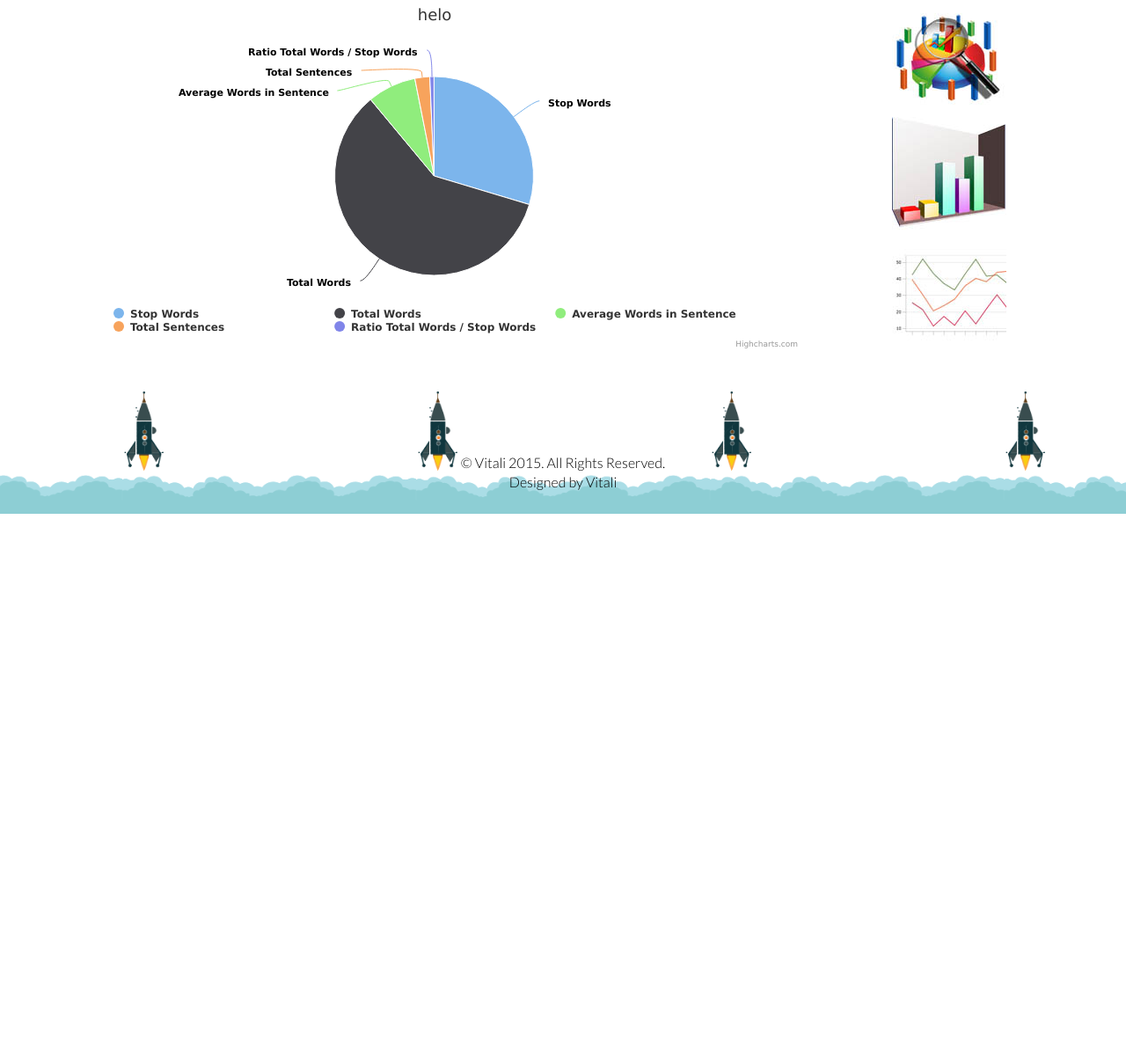
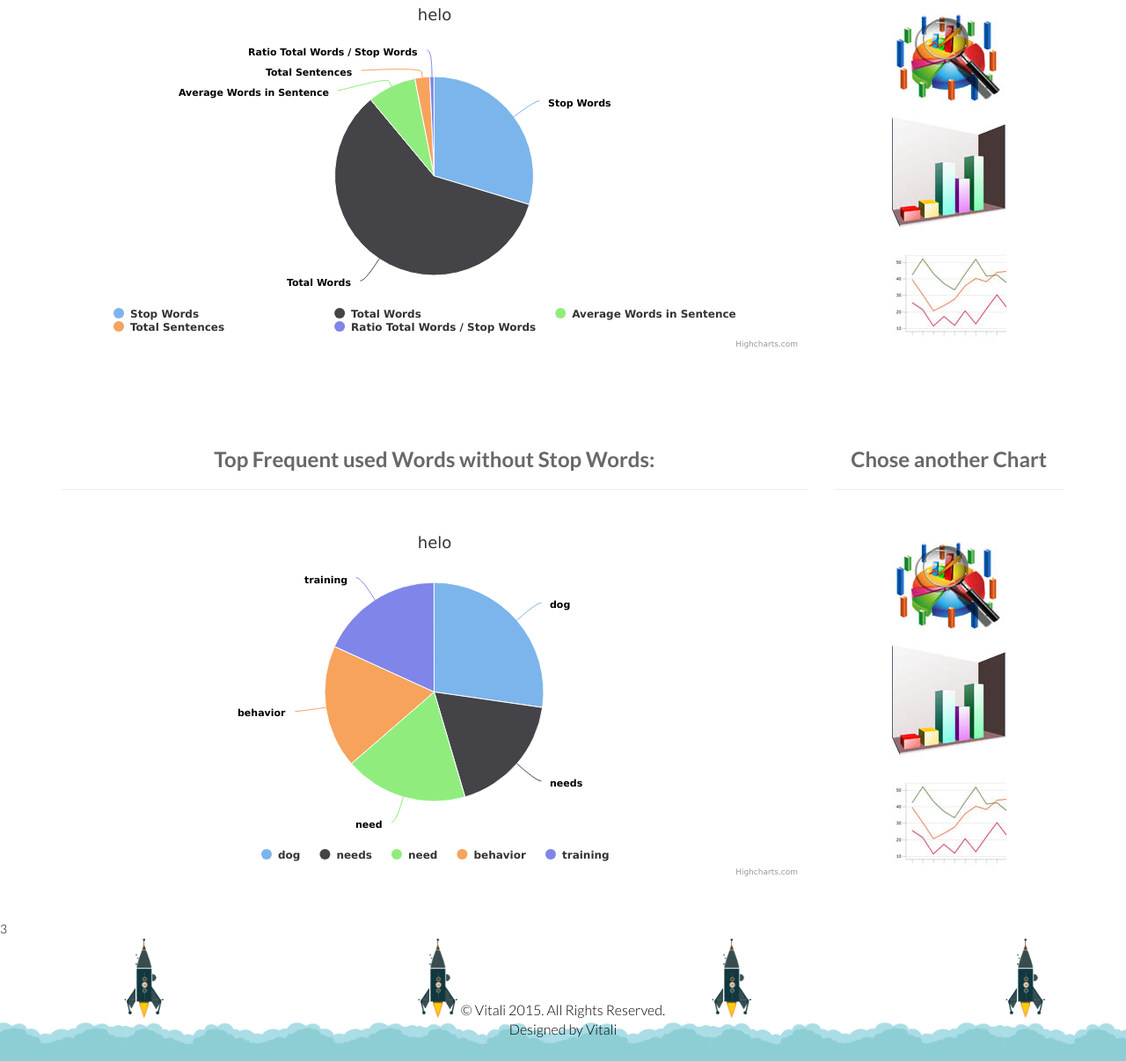
Before and after one commit to vmueller12/vitali, a Django app: a page that uses src/templates/sentiment/detail.html in a window 1280 px wide. Shown: the part 1462-2668 px from the top of the page at 88% size. Before the commit the page ends 2046 px from the top, so only its background shows below. Run offline with Django 3.2, Linux system fonts and the light colour scheme; data comes from the database, SQL or seed files in the repository; both versions use the stored data as it was after the commit; some libraries are stand-ins or nearby versions.

Commit message:
top5 cleaned words coming through now

```diff
--- a/src/messageboard/models.py
+++ b/src/messageboard/models.py
@@ -15,6 +15,7 @@ class InputText(models.Model):
     content = models.TextField()
     created = models.DateTimeField(auto_now_add=True, auto_now=False)
     slug = models.SlugField()
+
 
     def __str__(self):
         return self.title
--- a/src/messageboard/views.py
+++ b/src/messageboard/views.py
@@ -109,6 +109,8 @@ class SentimentDetail(DetailView):
             qrsAnalysis = SentAnalysis.objects.get(slug=self.object.slug)
             topW = TopWordsRetriever(qrsAnalysis.topWords)
             words, num = topW.topWords()
+            #topCl = TopWordsRetriever(qrsAnalysis.topFiveWordsCleaned)
+            #wC, nC = topC1.topWords()
             context['stopWords'] = qrsAnalysis.stopWords
             context['totalWords'] = qrsAnalysis.totalWords
             context['averageWPS'] = int(qrsAnalysis.avWordsSentence)
@@ -124,8 +126,25 @@ class SentimentDetail(DetailView):
             context['num3'] = num[2]
             context['num4'] = num[3]
             context['num5'] = num[4]
+
+            topCL = TopWordsRetriever(qrsAnalysis.topFiveWordsCleaned)
+            wC, nC = topCL.topWords()
+
+
+            context['wC1'] = wC[0]
+            context['wC2'] = wC[1]
+            context['wC3'] = wC[2]
+            context['wC4'] = wC[3]
+            context['wC5'] = wC[4]
+            context['nC1'] = nC[0]
+            context['nC2'] = nC[1]
+            context['nC3'] = nC[2]
+            context['nC4'] = nC[3]
+            context['nC5'] = nC[4]
+
         except:
             pass
+        print(context)
         return context
 
 
--- a/src/templates/sentiment/detail.html
+++ b/src/templates/sentiment/detail.html
@@ -82,6 +82,28 @@
   <br/><br/>
 </div>
 
+<div class='container'>
+	<br/><br/>
+  <div class="row">
+		<div class="col-sm-9 text-center">
+		<h2><strong>Top Frequent used Words without Stop Words:</strong></h2>
+		<hr/>
+		<br/>
+		<div id="hc_container3" style="width:100%; height:400px;"></div>
+	</div>
+	<div class="col-sm-3 text-center">
+		<h2><strong>Chose another Chart</strong></h2>
+		<hr/>
+		<br/>
+
+		<a href='#' class='change_type' id='pie'><img src="{% static 'vitali/images/portfolio/pie.jpg' %}" /></a>
+		<a href='#' class='change_type' id='column'><img src="{% static 'vitali/images/portfolio/bar.jpg' %}" /></a>
+		<a href='#' class='change_type' id='line'><img src="{% static 'vitali/images/portfolio/line.jpg' %}" /></a>
+	</div>
+  </div>
+  <br/><br/>
+</div>
+{{nC1}}
 {% endblock content %}
 
 {% block javascript %}
@@ -224,4 +246,73 @@ $('.change_type').click(function(e) {
 </script>
 
 
+
+<script>
+$(document).ready(function(){
+
+	function changeType(chart, series, newType) {
+		newType = newType.toLowerCase();
+		for (var i = 0; i < series.length; i++ ) {
+			series = series[0];
+			try {
+				series.chart.addSeries({
+					type: newType,
+					stack: series.stack,
+					yaxis: series.yaxis,
+					name: series.name,
+					color: series.color,
+					data: series.options.data
+				},
+				false
+				)
+				series.remove();
+			} catch(e) {
+				alert(newType & ": " & e);
+			}
+		}
+
+	};
+
+$(function () {
+    $('#hc_container3').highcharts({
+        title: {
+            text: '{{object.title}}'
+        },
+        xAxis: {
+            categories: ['{{wC1}}', '{{wC2}}', '{{wC3}}', '{{wC4}}', '{{wC5}}'],
+           showEmpty: false
+        },
+        yAxis: {
+            showEmpty: false
+        },
+        series: [{
+        	type: 'pie',
+        	allowPointSelect: true,
+        	data: [
+        	['{{wC1}}', {{nC1}}],
+        	['{{wC2}}', {{nC2}}],
+        	['{{wC3}}', {{nC3}}],
+        	['{{wC4}}', {{nC4}}],
+        	['{{wC5}}', {{nC5}}],
+        	],
+        	showInLegend: true
+        }]
+    });
+});
+
+
+
+$('.change_type').click(function(e) {
+	e.preventDefault();
+	chartType = $(this).attr('id');
+    var chart = $("#hc_container3").highcharts();
+	changeType(chart, chart.series, chartType)
+	});
+});
+
+</script>
+
+
+
+
 {% endblock javascript %}
```
Also changed, not shown: src/messageboard/admin.py (+5 -2 lines), src/db.sqlite3, src/messageboard/sentiment.py (line endings or trailing spaces).
